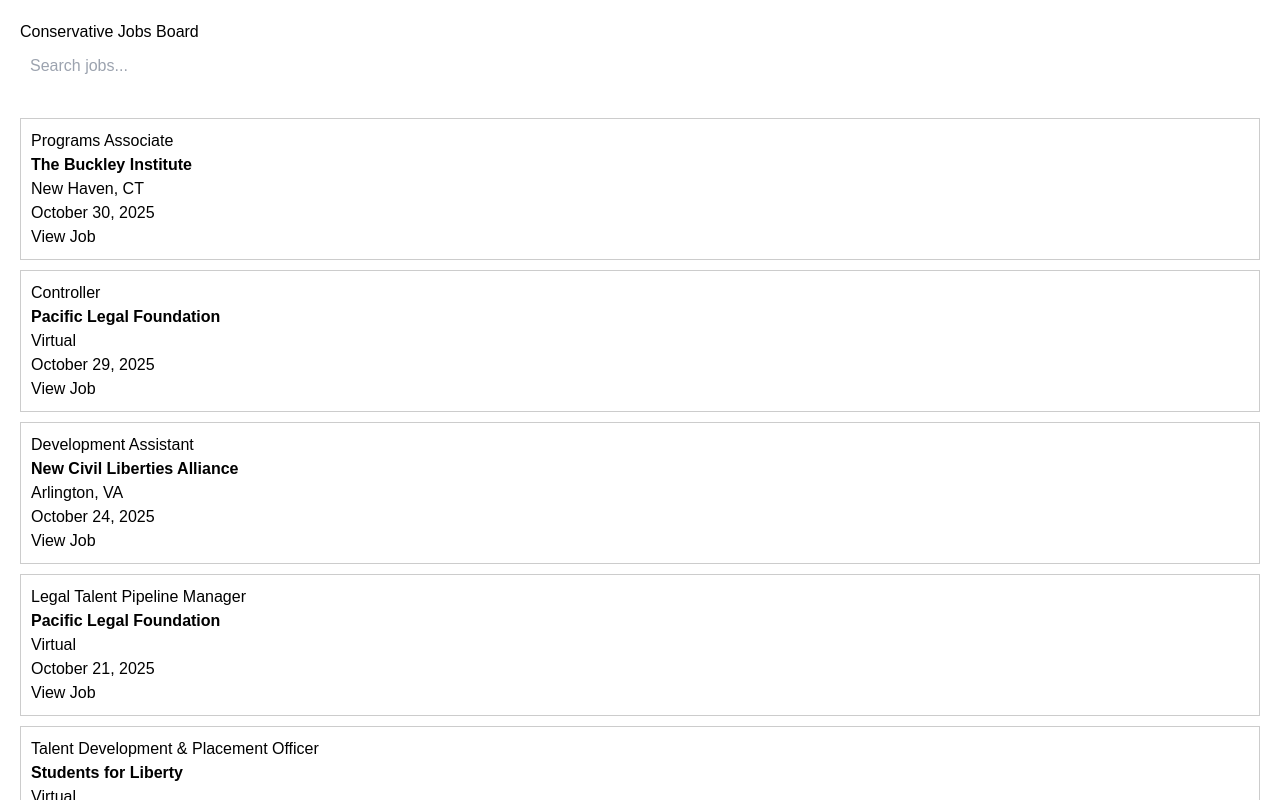
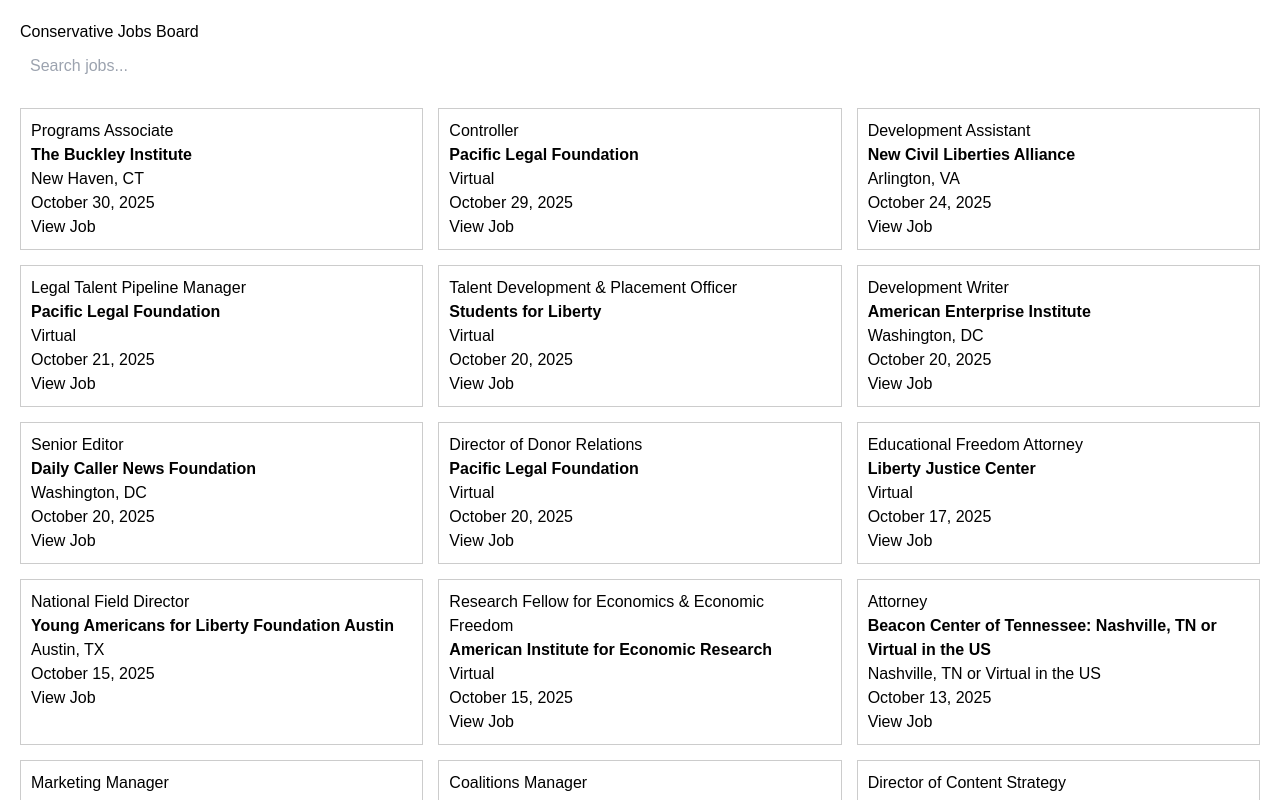
Before and after one commit to fmb15661/conservative-jobs-board, a React (Create React App) app in the folder frontend/: page / in a window 1280 px wide. Shown: the top 800 px of the page. Built offline with nearby package versions, Linux system fonts and the light colour scheme.

Commit message:
restore grid layout

```diff
--- a/frontend/src/App.jsx
+++ b/frontend/src/App.jsx
@@ -6,14 +6,9 @@
 
   useEffect(() => {
     async function go() {
-      const r1 = await fetch("/jobs_talentmarket.json");
-      const tm = await r1.json();
-
-      const r2 = await fetch("/jobs_yaf.json");
-      const yaf = await r2.json();
-
-      // combine both sources
-      setJobs([...tm, ...yaf]);
+      const r = await fetch("/jobs.json");
+      const data = await r.json();
+      setJobs(data);
     }
     go();
   }, []);
@@ -40,12 +35,18 @@
         }}
       />
 
+      <div
+        style={{
+          display: "grid",
+          gridTemplateColumns: "repeat(auto-fill, minmax(300px, 1fr))",
+          gap: "15px",
+        }}
+      >
         {filtered.map((j, i) => (
           <div
             key={i}
             style={{
               border: "1px solid #ccc",
-            margin: "10px 0",
               padding: "10px",
             }}
           >
@@ -61,5 +62,6 @@
           </div>
         ))}
       </div>
+    </div>
   );
 }
```
Lines whose indentation alone changed are shown as unchanged.
